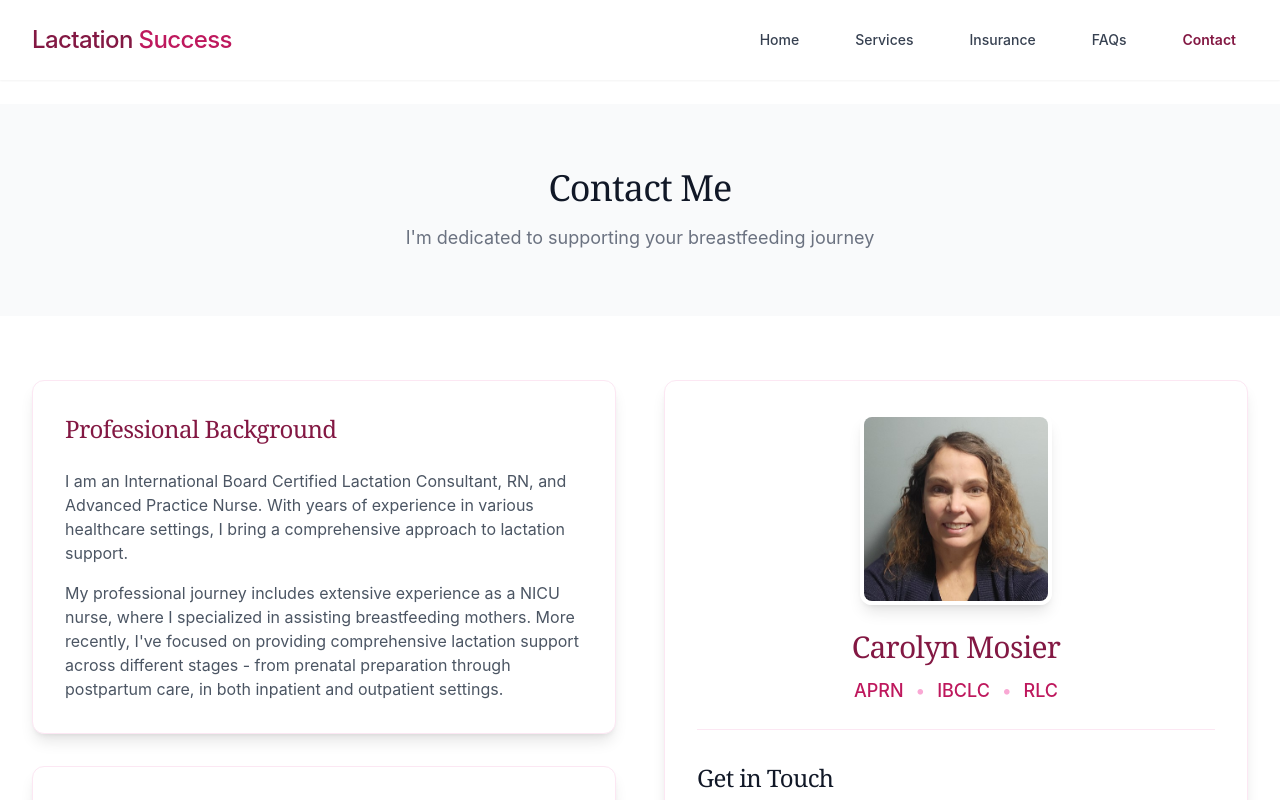
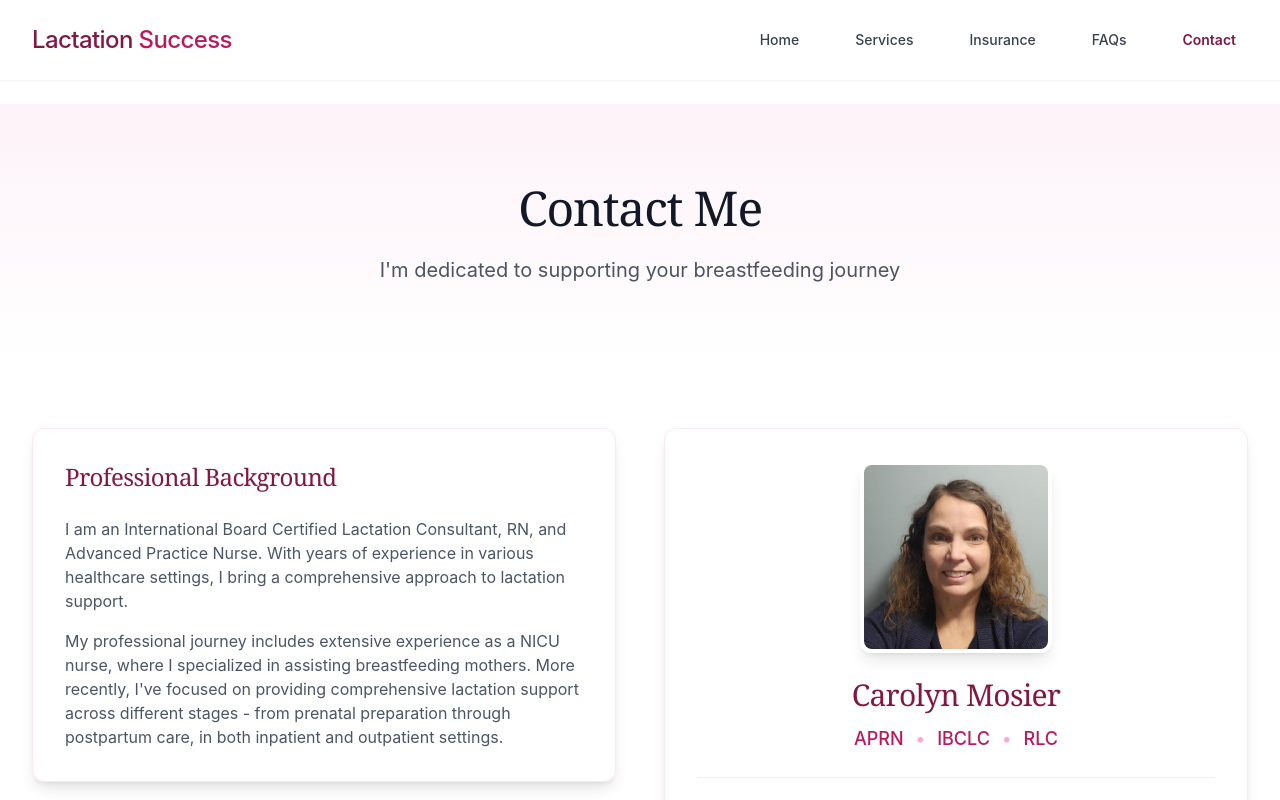
Before and after one commit to JoshuaMosier/lactation-success-site, a SvelteKit app: page /contact in a window 1280 px wide. Shown: the top 800 px of the page. Built offline with nearby package versions, Linux system fonts and the light colour scheme.

Commit message:
normalized gradient styling

```diff
--- a/src/routes/contact/+page.svelte
+++ b/src/routes/contact/+page.svelte
@@ -8,11 +8,11 @@
 </svelte:head>
 
 <!-- Header -->
-<section class="bg-gray-50 py-16">
+<section class="bg-gradient-to-b from-pink-50 to-white py-20">
   <div class="max-w-7xl mx-auto px-4 sm:px-6 lg:px-8">
     <div class="text-center">
-      <h1 class="text-4xl font-serif text-gray-900">Contact Me</h1>
-      <p class="mt-4 text-lg text-gray-500">I'm dedicated to supporting your breastfeeding journey</p>
+      <h1 class="text-5xl font-serif text-gray-900 mb-6">Contact Me</h1>
+      <p class="mt-4 text-xl text-gray-600 max-w-2xl mx-auto">I'm dedicated to supporting your breastfeeding journey</p>
     </div>
   </div>
 </section>
```
